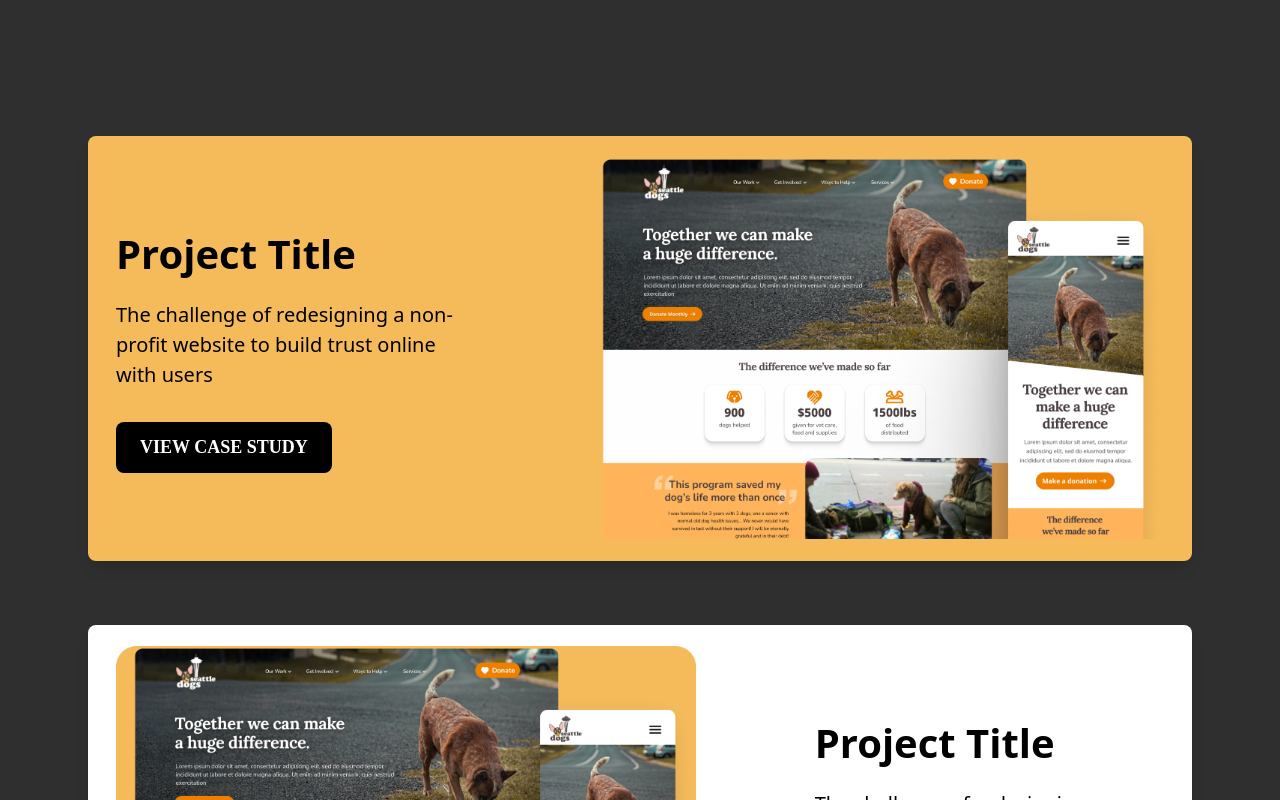
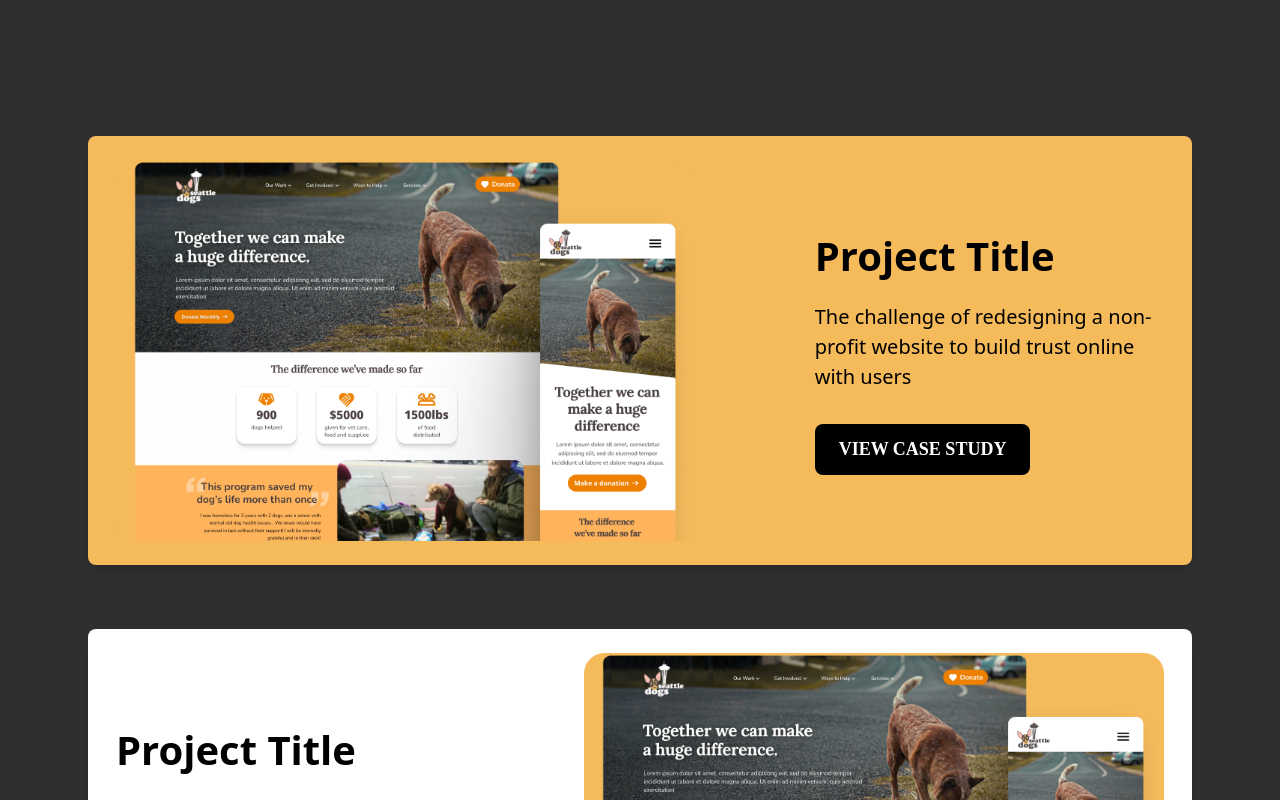
Before and after one commit to gustxyz/andressa-portfolio, a Next.js app: page / in a window 1280 px wide. Shown: the part 620-1420 px from the top of the page. Built offline with nearby package versions, Linux system fonts and the light colour scheme.

Commit message:
Update Card.tsx

```diff
--- a/components/Card.tsx
+++ b/components/Card.tsx
@@ -39,9 +39,15 @@ export default function Card({ direction, color }: CardProps) {
     <section
       className={`flex ${getColor(
         color
-      )} h-[425px] rounded-lg shadow-lg pl-7 pr-7  py-6 w-full `}
+      )} min-h-[425px] rounded-lg shadow-lg pl-7 pr-7  py-6 w-full `}
     >
-      <Row direction={direction}>
+      <Row className="sm:max-lg:flex-col-reverse" direction={direction}>
+        <img
+          className="lg:mt-0 mt-4"
+          height="350px"
+          width="580px"
+          src="/images/project_card_1.png"
+        />
         <Text
           header={"Project Title"}
           paragraph={
@@ -49,13 +55,6 @@ export default function Card({ direction, color }: CardProps) {
           }
           anchor={"#"}
         />
-
-        <img
-          className="lg:mt-0 mt-4"
-          height="350px"
-          width="580px"
-          src="/images/project_card_1.png"
-        />
       </Row>
     </section>
   );
```
